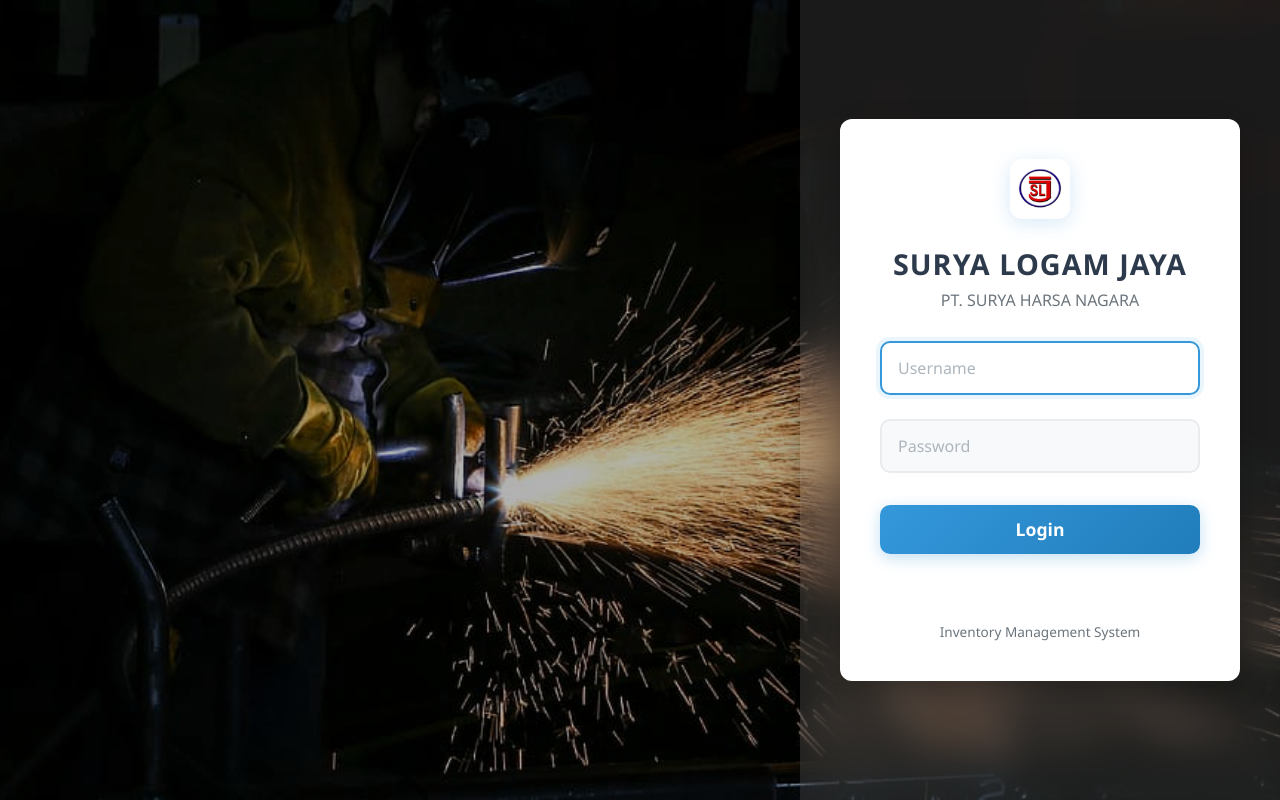
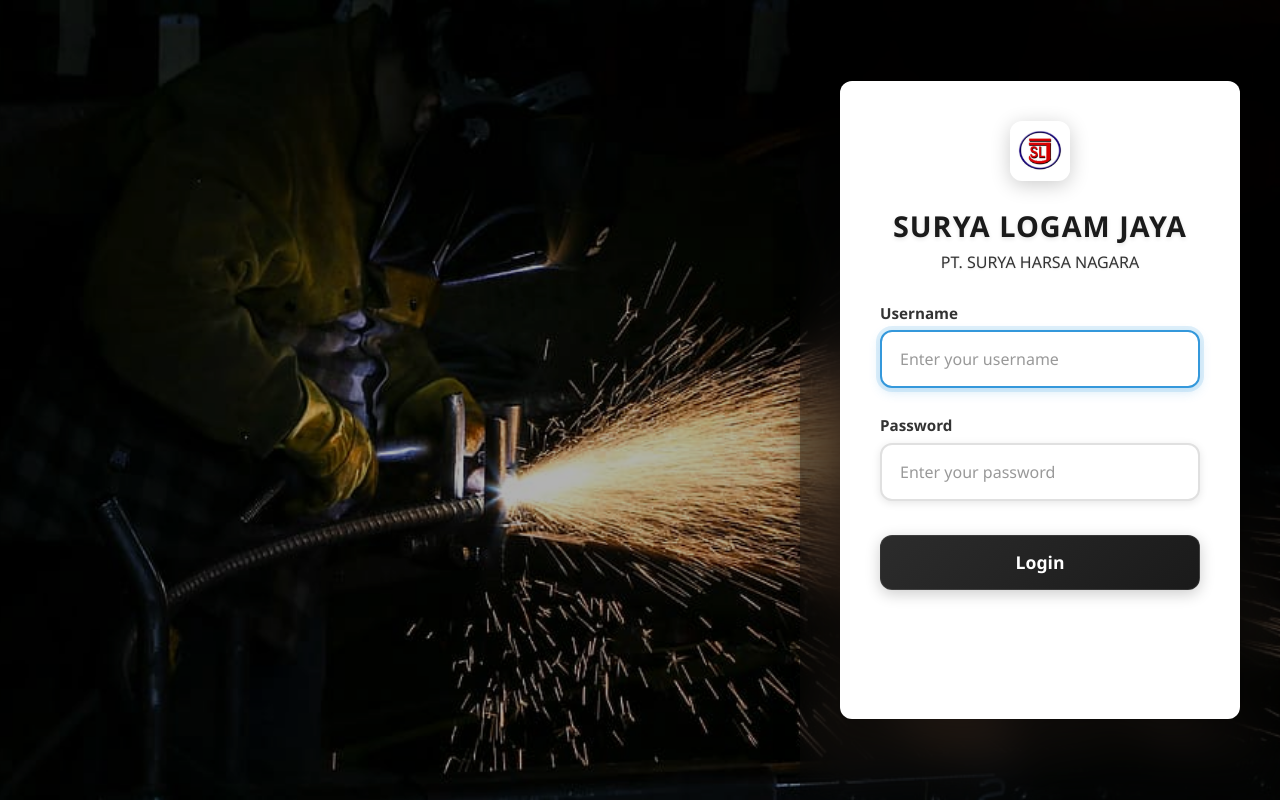
Before and after one commit to divinecoid/SHN-FE-Desktop, an Electron app: page src/renderer/pages/login.html in a window 1280 px wide. Drawn offline with Linux system fonts and the light colour scheme.

Commit message:
login page

```diff
--- a/src/renderer/pages/login.html
+++ b/src/renderer/pages/login.html
@@ -60,10 +60,10 @@
       align-items: center;
       justify-content: center;
       padding: 40px;
-      background: rgba(255, 255, 255, 0.1);
-      backdrop-filter: blur(20px);
+      background: rgba(0, 0, 0, 0.4);
+      backdrop-filter: blur(25px);
       z-index: 2;
-      box-shadow: -4px 0 20px rgba(0, 0, 0, 0.2);
+      box-shadow: -4px 0 20px rgba(0, 0, 0, 0.3);
     }
 
     .login-container {
@@ -78,28 +78,30 @@
       border-radius: 12px;
       margin: 0 auto 20px;
       object-fit: contain;
-      box-shadow: 0 4px 20px rgba(52, 152, 219, 0.2);
+      box-shadow: 0 4px 20px rgba(0, 0, 0, 0.2);
     }
 
     .login-title {
       font-size: 1.8em;
       font-weight: 700;
-      color: #2d3a4b;
+      color: #1a1a1a;
       margin-bottom: 6px;
       letter-spacing: 1px;
+      text-shadow: 0 2px 4px rgba(0, 0, 0, 0.1);
     }
 
     .login-subtitle {
       font-size: 1em;
-      color: #6c757d;
+      color: #333333;
       margin-bottom: 30px;
       font-weight: 500;
+      text-shadow: 0 1px 2px rgba(0, 0, 0, 0.1);
     }
 
     .login-form {
       display: flex;
       flex-direction: column;
-      gap: 16px;
+      gap: 18px;
     }
 
     .form-group {
@@ -108,44 +110,56 @@
 
     .form-group input {
       width: 100%;
-      padding: 14px 16px;
+      padding: 16px 18px;
       font-size: 1em;
-      border: 2px solid #e9ecef;
-      border-radius: 10px;
+      border: 2px solid #e0e0e0;
+      border-radius: 12px;
       outline: none;
       transition: all 0.3s ease;
-      background: #f8f9fa;
+      background: #ffffff;
+      color: #000000;
       box-sizing: border-box;
+      font-weight: 500;
+      box-shadow: 0 2px 8px rgba(0, 0, 0, 0.1);
+    }
+
+    .form-group input:hover {
+      border-color: #3498db;
+      box-shadow: 0 4px 12px rgba(52, 152, 219, 0.2);
     }
 
     .form-group input:focus {
       border-color: #3498db;
-      background: #fff;
-      box-shadow: 0 0 0 4px rgba(52, 152, 219, 0.1);
+      background: #ffffff;
+      box-shadow: 0 0 0 4px rgba(52, 152, 219, 0.15), 0 4px 12px rgba(52, 152, 219, 0.2);
+      transform: translateY(-1px);
     }
 
     .form-group input::placeholder {
-      color: #adb5bd;
-      font-weight: 500;
+      color: #999999;
+      font-weight: 400;
     }
 
     .login-form button {
-      background: linear-gradient(135deg, #3498db 0%, #217dbb 100%);
-      color: #fff;
+      background: linear-gradient(135deg, #2c2c2c 0%, #1a1a1a 100%);
+      color: #ffffff;
       border: none;
-      border-radius: 10px;
-      padding: 14px 0;
+      border-radius: 12px;
+      padding: 16px 0;
       font-size: 1.1em;
       font-weight: 600;
       cursor: pointer;
       transition: all 0.3s ease;
       margin-top: 8px;
-      box-shadow: 0 4px 15px rgba(52, 152, 219, 0.3);
+      box-shadow: 0 4px 15px rgba(0, 0, 0, 0.2);
+      border: 1px solid rgba(255, 255, 255, 0.1);
     }
 
     .login-form button:hover {
       transform: translateY(-2px);
-      box-shadow: 0 6px 20px rgba(52, 152, 219, 0.4);
+      box-shadow: 0 6px 20px rgba(0, 0, 0, 0.3);
+      background: linear-gradient(135deg, #3a3a3a 0%, #222222 100%);
+      border-color: rgba(255, 255, 255, 0.2);
     }
 
     .login-form button:active {
@@ -153,18 +167,20 @@
     }
 
     .login-error {
-      color: #e74c3c;
+      color: #ff8a80;
       font-size: 0.9em;
       margin-top: 6px;
       text-align: center;
       min-height: 18px;
       font-weight: 500;
+      text-shadow: 0 1px 2px rgba(0, 0, 0, 0.2);
     }
 
     .login-footer {
       margin-top: 20px;
-      color: #6c757d;
+      color: rgba(255, 255, 255, 0.6);
       font-size: 0.85em;
+      font-weight: 400;
     }
 
     /* Responsive design */
@@ -172,8 +188,8 @@
       .login-right {
         position: relative;
         width: 100%;
-        background: rgba(255, 255, 255, 0.1);
-        backdrop-filter: blur(20px);
+        background: rgba(0, 0, 0, 0.4);
+        backdrop-filter: blur(25px);
         min-height: 100vh;
       }
 
@@ -203,10 +219,12 @@
         <div class="login-subtitle">PT. SURYA HARSA NAGARA</div>
         <form class="login-form" id="loginForm" autocomplete="off">
           <div class="form-group">
-            <input type="text" id="username" placeholder="Username" required autofocus />
+            <label for="username" style="display: block; text-align: left; margin-bottom: 8px; color: #333333; font-weight: 600; font-size: 0.95em;">Username</label>
+            <input type="text" id="username" placeholder="Enter your username" required autofocus />
           </div>
           <div class="form-group">
-            <input type="password" id="password" placeholder="Password" required />
+            <label for="password" style="display: block; text-align: left; margin-bottom: 8px; color: #333333; font-weight: 600; font-size: 0.95em;">Password</label>
+            <input type="password" id="password" placeholder="Enter your password" required />
           </div>
           <button type="submit">Login</button>
           <div class="login-error" id="loginError"></div>
```
